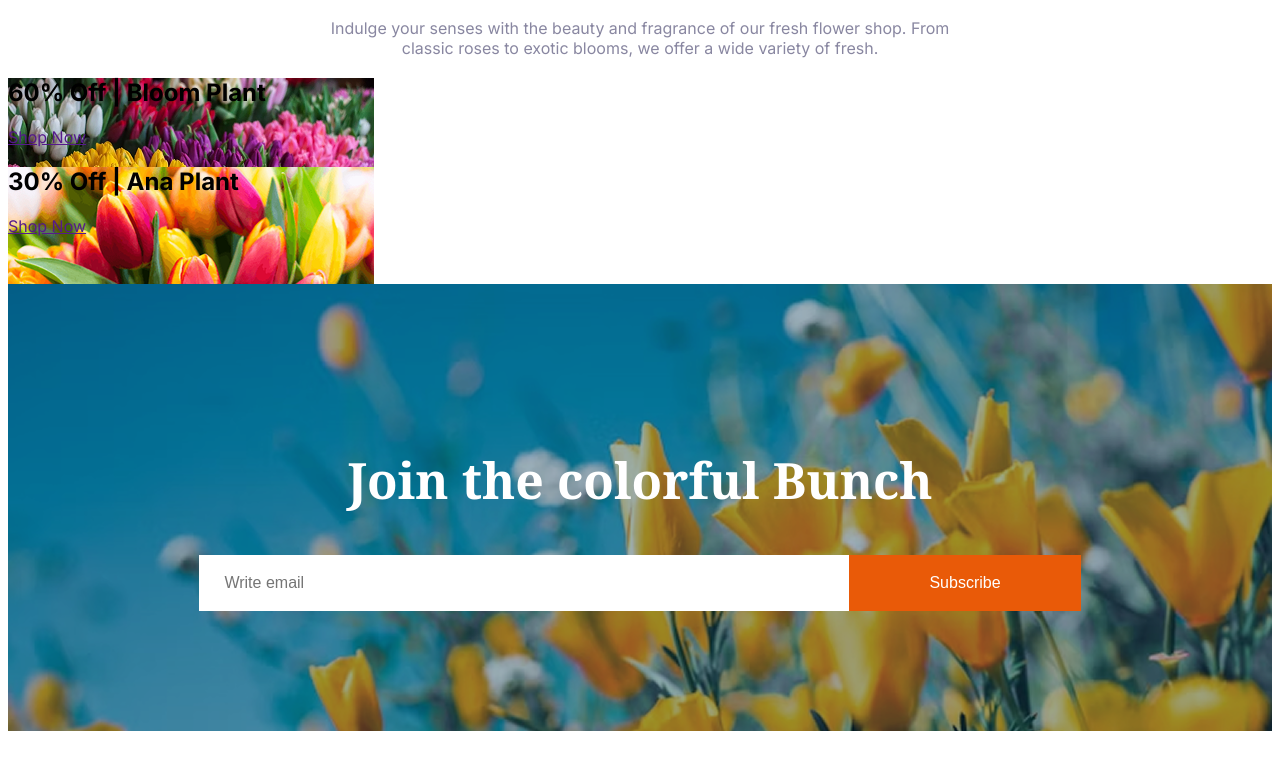
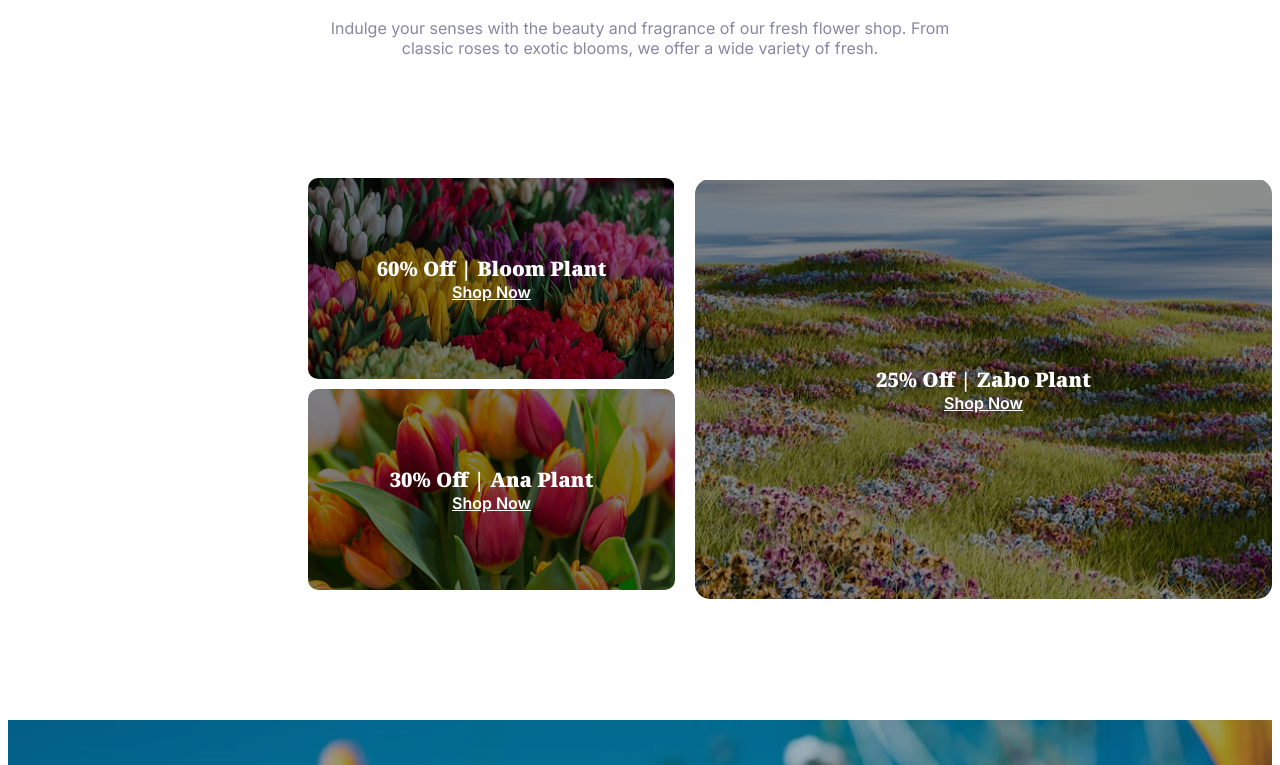
Before and after one commit to Arafat-hossain-tasin/B12A02, a plain HTML site: page index.html in a window 1280 px wide. Shown: the part 2791-3556 px from the top of the page. Drawn offline with Linux system fonts and the light colour scheme.

Commit message:
fifth commit

```diff
--- a/index.html
+++ b/index.html
@@ -104,18 +104,33 @@
             <h1 class="noto-serif-font"><span class="color-3">Latest</span> Deals</h1>
             <p class="color-2 inter-font">Indulge your senses with the beauty and fragrance of our fresh flower shop. From <br> classic roses to exotic blooms, we offer a wide variety of fresh.</p>
         </div>
-        <div class="box-1">
-            <h2 class="shop-font">60% Off | Bloom Plant </h2>
-            <p><a href="">Shop Now</a></p>
-            <div class="box-2">
-                <h2 class="shop-font">30% Off | Ana Plant </h2>
-            <p><a href="">Shop Now</a></p>
+         <section class="main-container">
+              <div class=" img-container">
+                <div class="left-column-img">
+                <div class="cart">
+                    <img src="assets/deal-bloom.png" alt="">
+                    <div class="cart-content">
+                    <h2 class="noto-serif-font">60% Off | Bloom Plant</h2>
+                    <a href="">Shop Now</a>
+                    </div>
+                </div>
+                <div class="cart">
+                    <img src="assets/deal-ana.png" alt="">
+                    <div class="cart-content">
+                    <h2 class="noto-serif-font">30% Off | Ana Plant</h2>
+                    <a href="">Shop Now</a>
+                    </div>
+                </div>
+                </div>
+                <div class="right-cart">
+                <img src="assets/deal-zabo.png" alt="">
+                <div class="cart-content">
+                    <h2 class="noto-serif-font">25% Off | Zabo Plant</h2>
+                    <a href="">Shop Now</a>
+                </div>
+                </div>
             </div>
-             <!-- <div class="box-3">
-                <h2 class="shop-font">25% Off | Zabo Plant </h2>
-            <p><a href="">Shop Now</a></p>
-            </div> -->
-        </div>
+        </section>
         <section class="subscribe-section ">
           <div class="subscribe-overlay">
             <h1 class="noto-serif-font">Join the colorful Bunch</h1>
--- a/styles/style.css
+++ b/styles/style.css
@@ -129,10 +129,7 @@
     font-size: 50px;
 }
 
-/* #img-store{
-    height: 592px;
-    width: 560;
-} */
+
  .heading-3{
     max-width: 1440px;
     margin: 0 auto;
@@ -140,19 +137,90 @@
     margin-top: 134px;
  }
  /* shop */
- .box-1{
-    background-image:url(../assets/deal-bloom.png);
-    height: 206px;
-    width: 366px;
- }
- .box-2{
-    background-image: url(../assets/deal-ana.png);
-     height: 206px;
-     width: 366px;
- }
- .box-3{
-    background-image: url(../assets/deal-zabo.png);
- }
+.main-container{
+    margin-bottom: 120px;
+    margin-top: 120px;
+    margin-left: 300px;
+    max-width: 1440px;
+}
+ .img-container {
+      display: flex;
+      gap: 20px;
+      align-items: center;
+      margin: 0 auto;
+    }
+
+    .left-column-img {
+      display: flex;
+      flex-direction: column;
+      gap: 10px;
+      margin-bottom: 10px;
+    }
+
+    .cart {
+      position: relative;
+      width: 367px;
+      height: 201px;
+      border-radius: 10px;
+      overflow: hidden;
+      color: white;
+      display: flex;
+      align-items: center;
+      justify-content: center;
+      text-align: center;
+    }
+
+    .cart img {
+      width: 100%;
+      height: 100%;
+
+      filter: brightness(50%);
+    }
+
+    .cart-content {
+      position: absolute;
+      }
+
+    .cart-content h2 {
+      margin: 0;
+      font-size: 20px;
+      font-weight: 900;
+    }
+
+    .cart-content a {
+      display: inline-block;
+      color: white;
+      text-decoration: underline;
+      font-weight: 600;
+    }
+
+    .right-cart {
+      position: relative;
+      width: 750px;
+      height: 420px;
+      border-radius: 15px;
+      overflow: hidden;
+      color: white;
+      display: flex;
+      align-items: center;
+      justify-content: center;
+      text-align: center;
+    }
+
+    .right-cart img {
+      width: 100%;
+      height: 100%;
+      object-fit: cover;
+      filter: brightness(60%);
+    }
+
+    .right-cart .card-content h2 {
+      font-size: 32px;
+    }
+
+    .right-cart .card-content a {
+      font-size: 18px;
+    }
  /* subscribe section */
  .subscribe-section {
         background-image: url(../assets/news-letter-bg.png);
```
